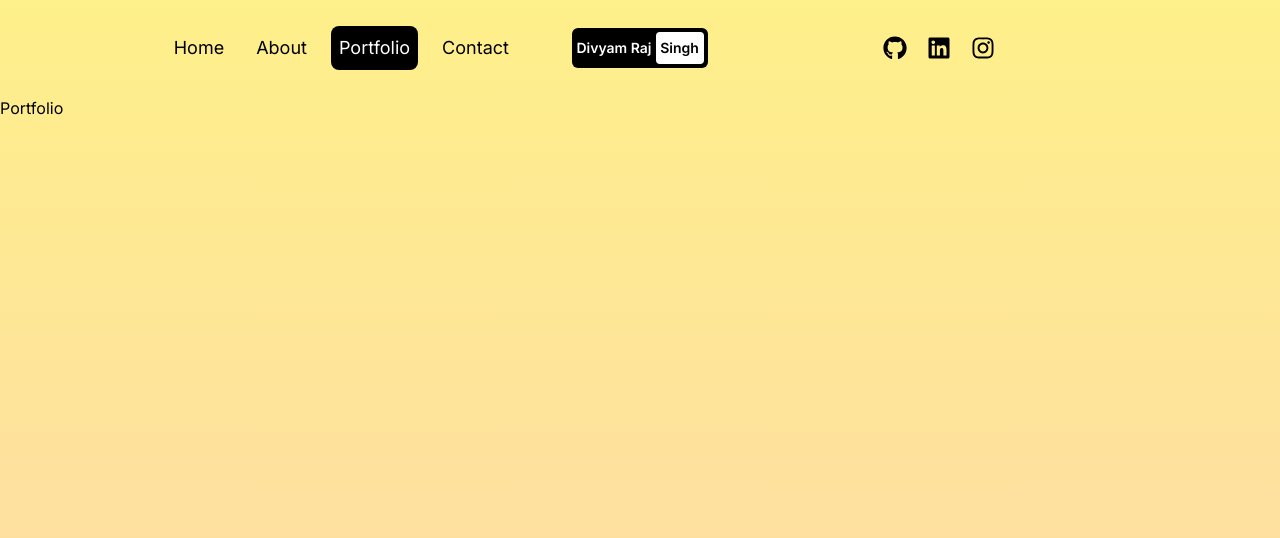
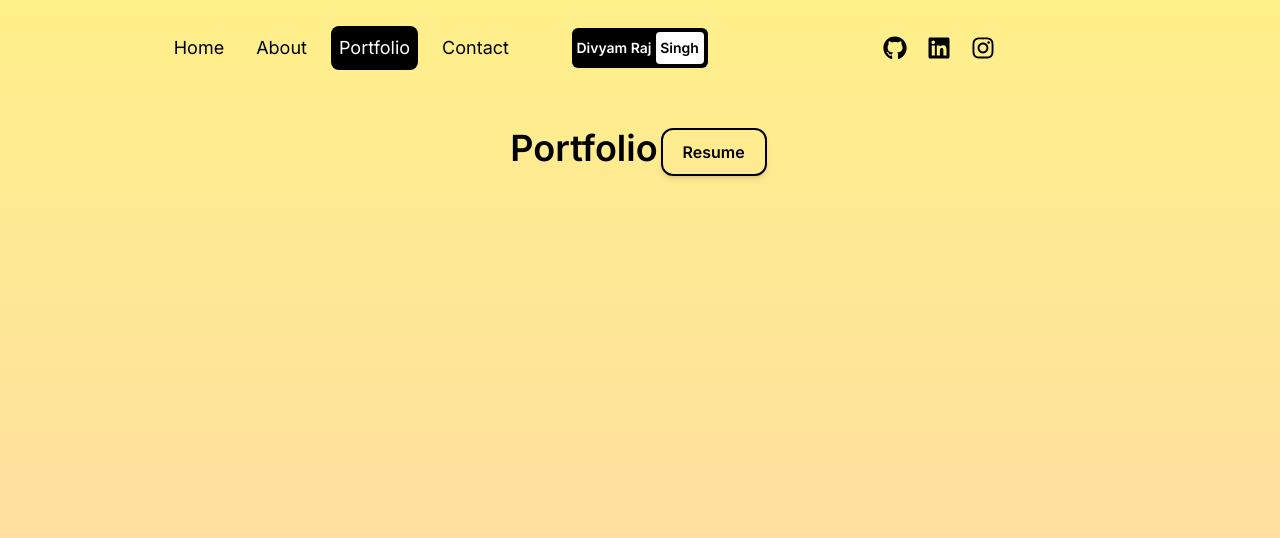
Before and after one commit to Divyam-1280/portfolio, a Next.js app: page /portfolio in a window 1280 px wide. Shown: the top 538 px of the page. Built offline with nearby package versions, Linux system fonts and the light colour scheme.

Commit message:
portfolio

```diff
--- a/src/app/portfolio/page.jsx
+++ b/src/app/portfolio/page.jsx
@@ -2,6 +2,7 @@
 
 import React from "react";
 import { motion } from "framer-motion";
+import Button from "@/components/ui/Button";
 
 const PortfolioPage = () => {
   return (
@@ -10,7 +11,12 @@ const PortfolioPage = () => {
       initial={{ y: "-200vh" }}
       animate={{ y: "0%" }}
       transition={{ duration: 1 }}>
-      Portfolio
+      <div className=" flex flex-col gap-6">
+        <div className=" mt-8 w-full flex justify-center md:text-4xl text-2xl font-semibold sm:px-8 md:px-12 lg:px-20 xl:px-48">
+          <h1>Portfolio</h1>
+          <Button />
+        </div>
+      </div>
     </motion.div>
   );
 };
--- /dev/null
+++ b/src/components/ui/Button.jsx
@@ -0,0 +1,22 @@
+import React from "react";
+import { IoDocumentText } from "react-icons/io5";
+
+const Button = () => {
+  return (
+    <div className="flex justify-center w-28 h-12">
+      <a
+        href="#_"
+        className="group relative inline-flex items-center justify-center overflow-hidden rounded-xl border-2 border-[#000000] p-4 px-5 py-2.5 text-base text-[#C4DFE6] shadow-md transition duration-300 ease-out">
+        <span className="absolute inset-0 flex h-full w-full -translate-y-full items-center justify-center bg-[#000000] text-white duration-300 group-hover:translate-y-0">
+          <IoDocumentText style={{ fontSize: "24px" }} />
+        </span>
+        <span className="absolute flex transform items-center justify-center text-[#000000] transition-all duration-300 group-hover:translate-y-full">
+          Resume
+        </span>
+        <span className="invisible relative">Resume</span>
+      </a>
+    </div>
+  );
+};
+
+export default Button;
```
Also changed, not shown: public/document.svg (added).
